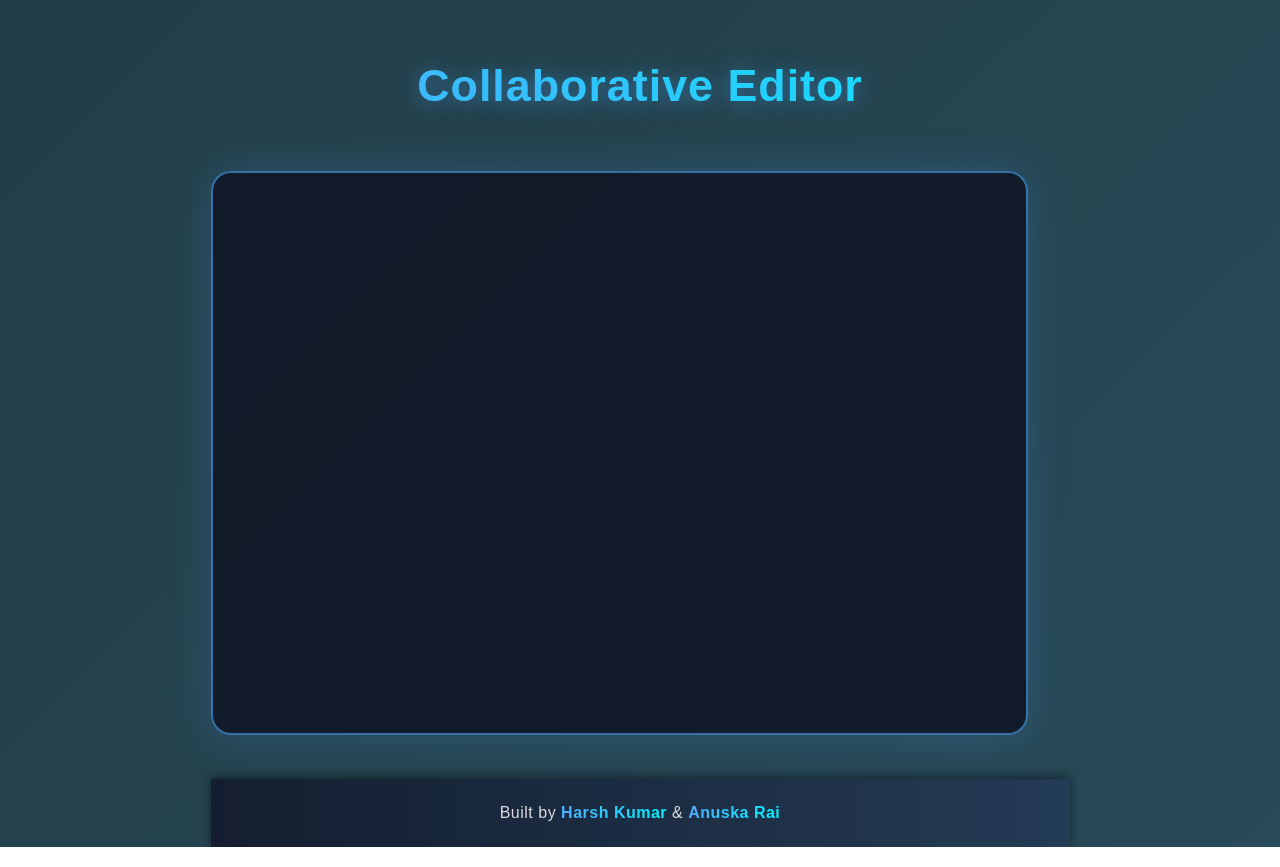
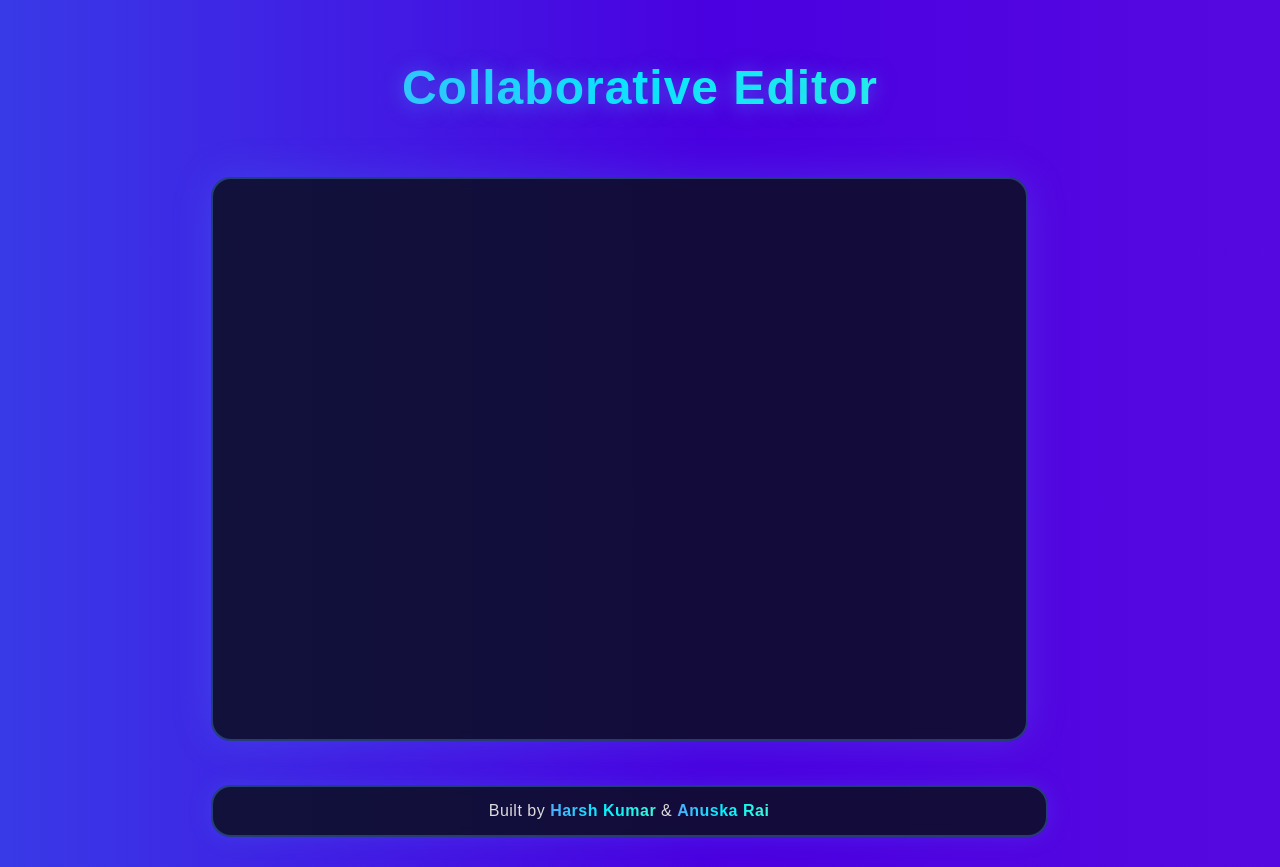
Before and after one commit to Dizmo-code/COLLAB_EDITOR, a React (Create React App) app in the folder client/: page / in a window 1280 px wide. Built offline with nearby package versions, Linux system fonts and the light colour scheme; no server answers.

Commit message:
styling changed

```diff
--- a/client/src/App.css
+++ b/client/src/App.css
@@ -3,36 +3,33 @@ body {
   margin: 0;
   padding: 0;
   font-family: 'Poppins', sans-serif;
-  background: linear-gradient(135deg, #0f2027, #203a43, #2c5364);
-  background-size: 400% 400%;
-  animation: gradientShift 15s ease infinite;
+  background: linear-gradient(270deg, #00c6ff, #0072ff, #8e2de2, #4a00e0, #00f2fe, #43e97b, #38f9d7);
+  background-size: 1400% 1400%;
+  animation: gradientFlow 25s ease infinite;
   color: #fff;
   min-height: 100vh;
   display: flex;
   flex-direction: column;
   align-items: center;
+  transition: background 0.5s ease-in-out;
 }
 
-/* === Animated Background Keyframes === */
-@keyframes gradientShift {
-  0% {
-    background-position: 0% 50%;
-  }
-  50% {
-    background-position: 100% 50%;
-  }
-  100% {
-    background-position: 0% 50%;
-  }
+/* === Animated Gradient Keyframes === */
+@keyframes gradientFlow {
+  0% { background-position: 0% 50%; }
+  25% { background-position: 50% 100%; }
+  50% { background-position: 100% 50%; }
+  75% { background-position: 50% 0%; }
+  100% { background-position: 0% 50%; }
 }
 
 /* === Header === */
 h1 {
   text-align: center;
   margin-top: 60px;
-  font-size: 2.8rem;
+  font-size: 3rem;
   font-weight: 700;
-  background: linear-gradient(90deg, #4facfe, #00f2fe);
+  background: linear-gradient(90deg, #4facfe, #00f2fe, #38f9d7);
   -webkit-background-clip: text;
   -webkit-text-fill-color: transparent;
   letter-spacing: 1px;
@@ -43,9 +40,9 @@ h1 {
 textarea {
   width: 90%;
   height: 65vh;
-  background: rgba(15, 20, 35, 0.85);
+  background: rgba(10, 15, 30, 0.85);
   color: #e0e0e0;
-  border: 2px solid rgba(79, 172, 254, 0.6);
+  border: 2px solid rgba(79, 172, 254, 0.3);
   border-radius: 20px;
   padding: 20px;
   font-size: 1rem;
@@ -54,36 +51,47 @@ textarea {
   margin-top: 30px;
   box-shadow: 0 0 40px rgba(79, 172, 254, 0.2);
   transition: all 0.4s ease-in-out;
+  backdrop-filter: blur(6px);
 }
 
 textarea:focus {
   border-color: #00f2fe;
-  box-shadow: 0 0 50px rgba(0, 242, 254, 0.4);
-  background: rgba(10, 15, 30, 0.95);
+  box-shadow: 0 0 60px rgba(0, 242, 254, 0.5);
+  background: rgba(5, 10, 25, 0.9);
 }
 
-/* === Footer === */
+/* === Footer (Rounded + Matching Tone) === */
 footer {
   margin-top: 40px;
-  padding: 25px 0;
-  width: 100%;
+  margin-bottom: 30px;
+  padding: 15px 30px;
+  width: 90%;
   text-align: center;
   font-size: 1rem;
-  background: linear-gradient(90deg, #141e30, #243b55);
+  background: rgba(10, 15, 30, 0.85); /* Matches chat area tone */
   color: #dcdcdc;
-  box-shadow: 0 -2px 10px rgba(0, 0, 0, 0.5);
+  border: 2px solid rgba(79, 172, 254, 0.3);
+  border-radius: 20px;
+  box-shadow: 0 0 25px rgba(79, 172, 254, 0.15);
   letter-spacing: 0.5px;
+  backdrop-filter: blur(6px);
+  transition: all 0.4s ease-in-out;
+}
+
+footer:hover {
+  box-shadow: 0 0 35px rgba(79, 172, 254, 0.3);
+  border-color: rgba(0, 242, 254, 0.6);
 }
 
 footer span {
   font-weight: 600;
   color: #00f2fe;
-  background: linear-gradient(90deg, #4facfe, #00f2fe);
+  background: linear-gradient(90deg, #4facfe, #00f2fe, #38f9d7);
   -webkit-background-clip: text;
   -webkit-text-fill-color: transparent;
 }
 
-/* === Scrollbar (optional aesthetic touch) === */
+/* === Scrollbar (Optional Styling) === */
 textarea::-webkit-scrollbar {
   width: 10px;
 }
```
